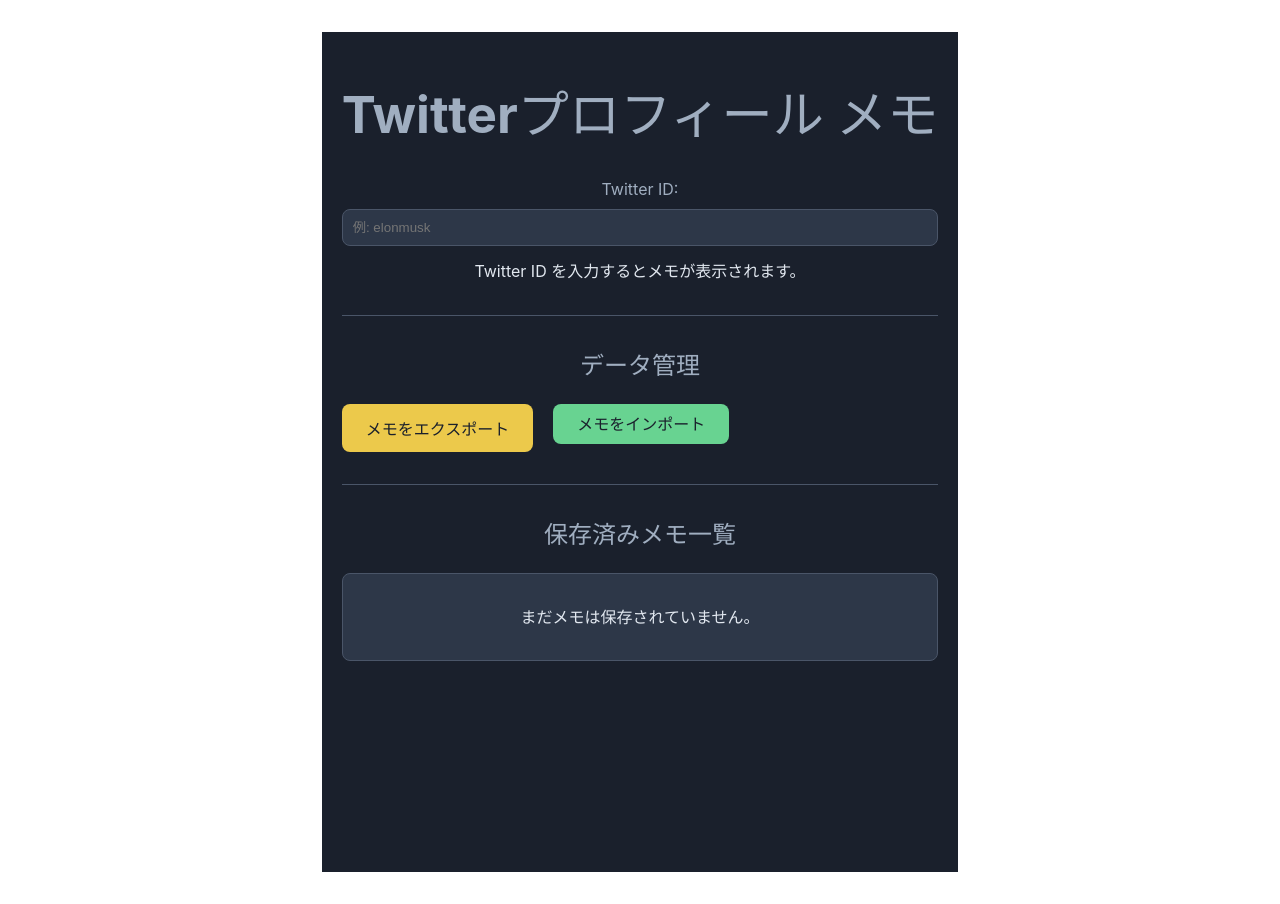
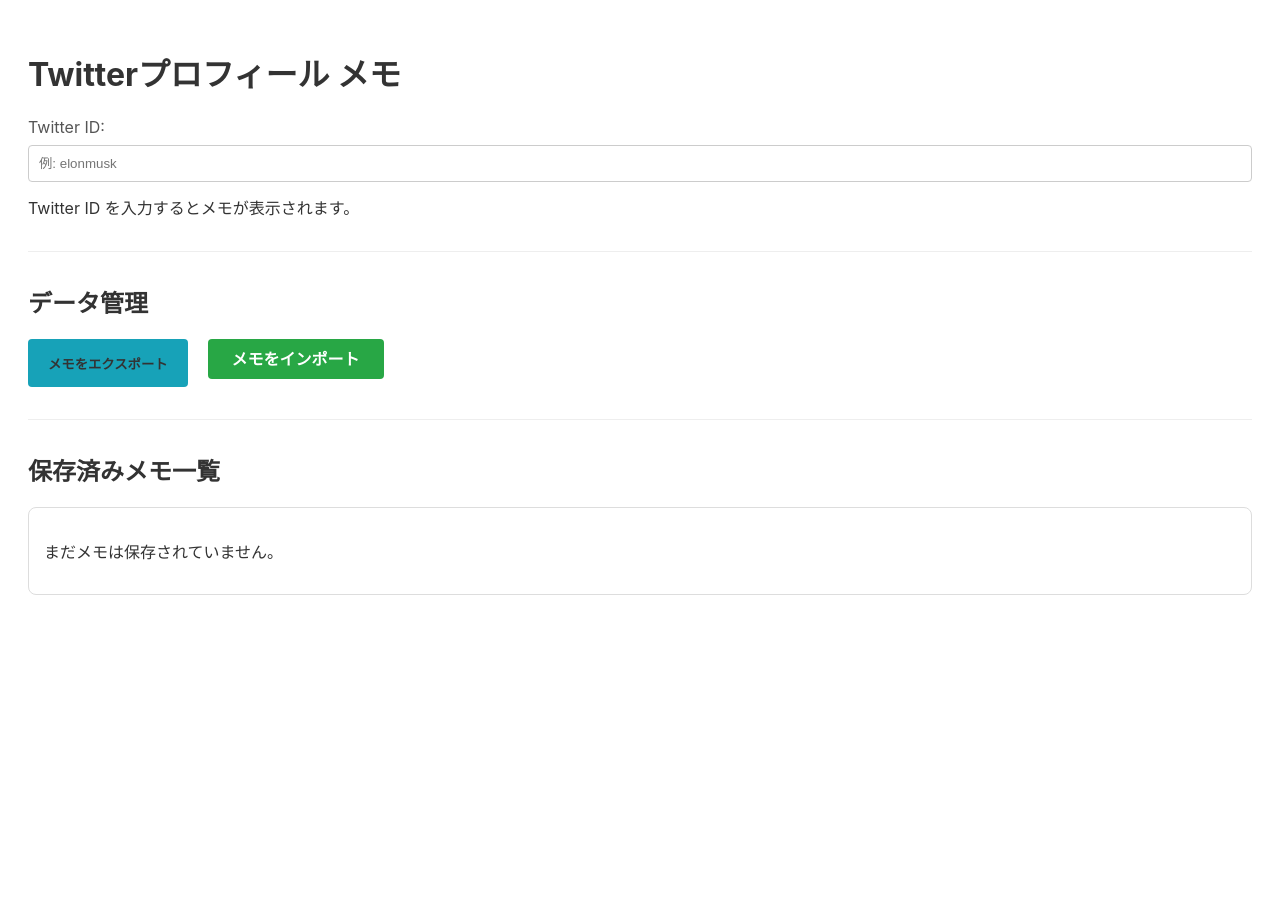
Before and after one commit to wakky-alcedo/TwitterMemoApp, a Vue app: page / in a window 1280 px wide. After the commit the page ends 856 px from the top, so only its background shows below. Built offline with nearby package versions, Linux system fonts and the light colour scheme.

Commit message:
add: デバイスのテーマに合わせて表示が変わるようにした

```diff
--- /dev/null
+++ b/src/assets/styles/themes.css
@@ -0,0 +1,76 @@
+/* src/assets/styles/themes.css */
+
+/* CSS変数をルートに定義し、システムテーマによって切り替え */
+:root {
+  /* ライトテーマのデフォルト値 - 明るくシンプルな基調 */
+  --bg-color: #ffffff; /* 白い背景 */
+  --text-color: #333; /* 標準的な黒っぽい文字色 */
+  --header-color: #333; /* 標準的な見出し色 */
+  --label-color: #555; /* ラベルの色 */
+  --input-bg: #fff; /* 白い入力フィールド背景 */
+  --input-border: #ccc; /* 薄いグレーの入力フィールドボーダー */
+  --input-focus-border: #007bff; /* 青色のフォーカスボーダー */
+  --hr-color: #eee; /* 薄い灰色の区切り線 */
+
+  /* ボタンの色 */
+  --button-save-bg: #007bff; /* 保存ボタン：標準的な青 */
+  --button-save-hover: #0056b3;
+  --button-export-bg: #17a2b8; /* エクスポートボタン：情報を示す青緑系 */
+  --button-export-hover: #138496;
+  --button-import-bg: #28a745; /* インポートボタン：成功を示す緑 */
+  --button-import-hover: #218838;
+
+  /* リンクの色 */
+  --link-color: #1da1f2; /* Twitterブルー */
+  --link-hover: #0c85d0;
+
+  /* メモ一覧の背景とボーダー */
+  --memo-list-border: #ddd;
+  --memo-list-bg: #fff;
+  --memo-item-bg: #f8f9fa; /* 各メモアイテムの背景 */
+  --memo-item-border: #e9ecef;
+  --memo-item-shadow: rgba(0,0,0,0.1); /* 影 */
+  --memo-item-hover-bg: #e2e6ea;
+  --memo-item-hover-border: #d3d7da;
+  --memo-item-hover-shadow: rgba(0,0,0,0.15);
+  --memo-item-id-color: #007bff; /* メモアイテムのID色 */
+  --memo-item-text-color: #555; /* メモアイテムのテキスト色 */
+}
+
+/* ダークテーマのスタイル - prefers-color-scheme が dark の場合に適用 */
+@media (prefers-color-scheme: dark) {
+  :root {
+    --bg-color: #1a202c; /* ダークチャコール */
+    --text-color: #e2e8f0; /* 明るいグレーブルー */
+    --header-color: #a0aec0; /* 明るめのグレー */
+    --label-color: #a0aec0;
+    --input-bg: #2d3748; /* 暗めの入力フィールド背景 */
+    --input-border: #4a5568; /* 暗めの入力フィールドボーダー */
+    --input-focus-border: #63b3ed; /* 明るい青のフォーカスボーダー */
+    --hr-color: #4a5568; /* 暗めの区切り線 */
+
+    /* ボタンの色 (ダークテーマ用) */
+    --button-save-bg: #4299e1; /* 青 */
+    --button-save-hover: #3182ce;
+    --button-export-bg: #2a656e; /* エクスポートボタン：ダークテーマに合う青緑系 */
+    --button-export-hover: #1e4f57;
+    --button-import-bg: #48bb78; /* 明るい緑 */
+    --button-import-hover: #38a169;
+
+    /* リンクの色 (ダークテーマ用) */
+    --link-color: #63b3ed; /* 明るい青のリンク色 */
+    --link-hover: #4299e1;
+
+    /* メモ一覧の背景とボーダー (ダークテーマ用) */
+    --memo-list-border: #4a5568;
+    --memo-list-bg: #2d3748;
+    --memo-item-bg: #4a5568;
+    --memo-item-border: #667eea;
+    --memo-item-shadow: rgba(0,0,0,0.2);
+    --memo-item-hover-bg: #5a67d8;
+    --memo-item-hover-border: #7b8de6;
+    --memo-item-hover-shadow: rgba(0,0,0,0.3);
+    --memo-item-id-color: #63b3ed;
+    --memo-item-text-color: #cbd5e0;
+  }
+}
--- a/src/views/HomeView.vue
+++ b/src/views/HomeView.vue
@@ -248,49 +248,49 @@
 </template>
 
 <style scoped>
-/* 全体のコンテナとダークテーマの基本設定 */
+/* 全体のコンテナスタイル */
 .app-container {
-  background-color: #1a202c; /* ダークチャコール */
-  color: #e2e8f0; /* 明るいグレーブルー */
-  min-height: 100vh; /* 画面全体を覆う */
+  background-color: var(--bg-color);
+  color: var(--text-color);
+  min-height: 100vh;
   padding: 20px;
-  font-family: 'Inter', sans-serif; /* Google FontsのInterを使用 */
+  font-family: 'Inter', sans-serif;
 }
 
 h1, h2 {
-  color: #a0aec0; /* 見出しの色を明るめに */
+  color: var(--header-color);
 }
 
 label {
   display: block;
   margin-bottom: 0.5em;
-  color: #a0aec0;
+  color: var(--label-color);
 }
 
 input[type="text"],
 textarea {
   width: 100%;
-  padding: 0.75em; /* パディングを少し増やす */
+  padding: 0.75em;
   margin-bottom: 1em;
-  border: 1px solid #4a5568; /* 暗いボーダー */
-  border-radius: 8px; /* 角を丸く */
+  border: 1px solid var(--input-border);
+  border-radius: 4px;
   box-sizing: border-box;
-  background-color: #2d3748; /* 暗い背景 */
-  color: #e2e8f0;
+  background-color: var(--input-bg);
+  color: var(--text-color);
   transition: border-color 0.3s ease;
 }
 
 input[type="text"]:focus,
 textarea:focus {
   outline: none;
-  border-color: #63b3ed; /* フォーカス時のボーダー色 */
+  border-color: var(--input-focus-border);
 }
 
-/* ボタンのスタイル */
+/* ボタンの共通スタイル */
 button {
   padding: 0.75em 1.5em;
   border: none;
-  border-radius: 8px; /* 角を丸く */
+  border-radius: 4px;
   cursor: pointer;
   margin-right: 10px;
   transition: background-color 0.3s ease, transform 0.1s ease;
@@ -298,32 +298,32 @@
 }
 
 button:active {
-  transform: translateY(1px); /* クリック時の押し込みエフェクト */
+  transform: translateY(1px);
 }
 
 .save-button {
-  background-color: #4299e1; /* 青 */
+  background-color: var(--button-save-bg);
   color: white;
 }
 .save-button:hover {
-  background-color: #3182ce;
+  background-color: var(--button-save-hover);
 }
 
 .export-button {
-  background-color: #ecc94b; /* 黄色/ゴールド */
-  color: #1a202c; /* ダーク系の文字色 */
+  background-color: var(--button-export-bg);
+  color: var(--button-export-text);
 }
 .export-button:hover {
-  background-color: #d69e2e;
+  background-color: var(--button-export-hover);
 }
 
 .import-button {
   display: inline-block;
   padding: 0.75em 1.5em;
-  background-color: #68d391; /* 明るい緑 */
-  color: #1a202c;
+  background-color: var(--button-import-bg);
+  color: white; /* インポートボタンは常に白文字 */
   border: none;
-  border-radius: 8px;
+  border-radius: 4px;
   cursor: pointer;
   font-size: 1em;
   line-height: 1;
@@ -333,7 +333,7 @@
   font-weight: bold;
 }
 .import-button:hover {
-  background-color: #48bb78;
+  background-color: var(--button-import-hover);
 }
 .import-button:active {
   transform: translateY(1px);
@@ -342,7 +342,7 @@
 hr {
   margin: 2em 0;
   border: none;
-  border-top: 1px solid #4a5568; /* 暗い区切り線 */
+  border-top: 1px solid var(--hr-color);
 }
 
 .data-management-buttons {
@@ -354,16 +354,16 @@
 /* Twitterプロフィールリンクのスタイル */
 .twitter-profile-link-container {
   margin-top: -0.5em;
-  margin-bottom: 1.5em; /* 下の要素との間隔を少し広げる */
+  margin-bottom: 1.5em;
 }
 
 .twitter-profile-link {
   display: inline-flex;
   align-items: center;
   gap: 5px;
-  color: #63b3ed; /* 明るい青のリンク色 */
+  color: var(--link-color);
   text-decoration: none;
-  font-size: 0.95em; /* 少し大きく */
+  font-size: 0.95em;
   font-weight: 500;
   padding: 5px 0;
   transition: color 0.3s ease;
@@ -371,23 +371,23 @@
 
 .twitter-profile-link:hover {
   text-decoration: underline;
-  color: #4299e1; /* ホバー時の色 */
+  color: var(--link-hover);
 }
 
 .external-link-icon {
   width: 14px;
   height: 14px;
-  color: #63b3ed; /* アイコンの色 */
+  color: var(--link-color);
   transition: color 0.3s ease;
 }
 
 /* メモ一覧のスタイル */
 .memo-list-container {
   margin-top: 1em;
-  border: 1px solid #4a5568; /* 暗いボーダー */
+  border: 1px solid var(--memo-list-border);
   border-radius: 8px;
   padding: 15px;
-  background-color: #2d3748; /* 暗い背景 */
+  background-color: var(--memo-list-bg);
 }
 
 .memo-list {
@@ -397,33 +397,33 @@
 }
 
 .memo-item-wrapper {
-  margin-bottom: 10px; /* 各メモボタン間のスペース */
+  margin-bottom: 10px;
 }
 .memo-item-wrapper:last-child {
   margin-bottom: 0;
 }
 
 .memo-item-button {
-  width: 100%; /* 親要素の幅いっぱいに広げる */
-  background-color: #4a5568; /* メモアイテムの暗い背景 */
-  border: 1px solid #667eea; /* 少し紫がかった青のボーダー */
-  color: #e2e8f0; /* 明るい文字色 */
-  text-align: left; /* テキストを左揃え */
-  padding: 15px; /* パディングを増やす */
-  border-radius: 8px; /* 角を丸く */
-  box-shadow: 0 4px 8px rgba(0,0,0,0.2); /* 影を濃く */
-  display: block; /* ブロック要素として配置 */
+  width: 100%;
+  background-color: var(--memo-item-bg);
+  border: 1px solid var(--memo-item-border);
+  color: var(--text-color); /* メモアイテムの文字色 */
+  text-align: left;
+  padding: 15px;
+  border-radius: 8px;
+  box-shadow: 0 2px 5px var(--memo-item-shadow);
+  display: block;
   transition: background-color 0.3s ease, border-color 0.3s ease, box-shadow 0.3s ease;
 }
 
 .memo-item-button:hover {
-  background-color: #5a67d8; /* ホバー時の色（少し明るい青紫） */
-  border-color: #7b8de6;
-  box-shadow: 0 6px 12px rgba(0,0,0,0.3);
+  background-color: var(--memo-item-hover-bg);
+  border-color: var(--memo-item-hover-border);
+  box-shadow: 0 4px 8px var(--memo-item-hover-shadow);
 }
 
 .memo-item-content strong {
-  color: #63b3ed; /* IDの色 */
+  color: var(--memo-item-id-color);
   display: block;
   margin-bottom: 5px;
   font-size: 1.1em;
@@ -431,19 +431,19 @@
 
 .memo-item-content p {
   margin: 0;
-  color: #cbd5e0; /* メモ内容の色 */
+  color: var(--memo-item-text-color);
   font-size: 0.95em;
 }
 
 /* メモアイテム内のIDリンクのスタイル */
 .memo-id-link {
-  color: #63b3ed; /* IDのリンク色 */
-  text-decoration: none; /* 下線なし */
+  color: var(--link-color);
+  text-decoration: none;
   transition: color 0.3s ease, text-decoration 0.3s ease;
 }
 
 .memo-id-link:hover {
-  text-decoration: underline; /* ホバー時に下線 */
-  color: #4299e1; /* ホバー時の色 */
+  text-decoration: underline;
+  color: var(--link-hover);
 }
 </style>
```
Also changed, not shown: src/main.ts (+5 -5 lines).
